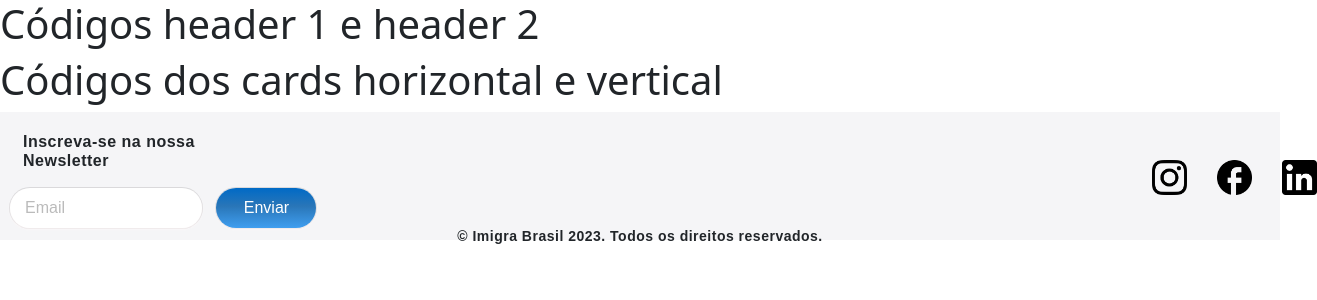
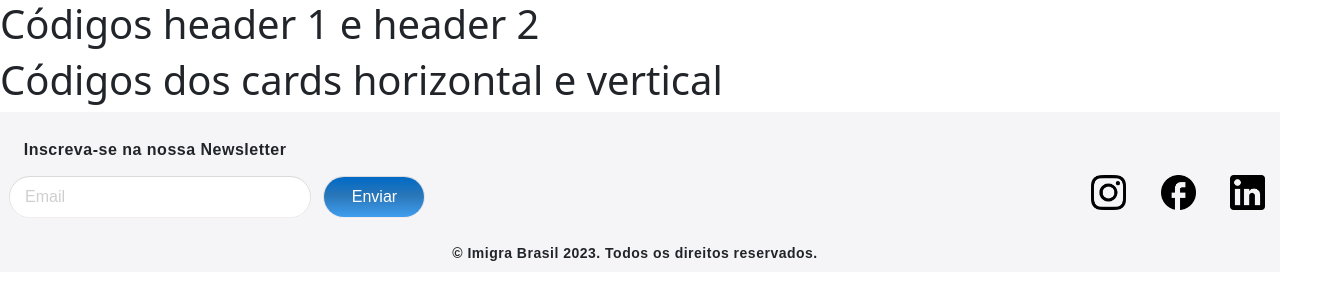
Before and after one commit to ICEI-PUC-Minas-PMV-ADS/pmv-ads-2023-1-e1-proj-web-t1-projeto-imigrante, a website: page src/home.html in a window 1280 px wide. Shown: the whole page, 1317 px wide, since content can reach past the window. Drawn offline with nearby package versions, Linux system fonts and the light colour scheme.

Commit message:
fix-icons-resposiveness

```diff
--- a/src/assets/css/home.css
+++ b/src/assets/css/home.css
@@ -8,44 +8,68 @@ body {
     font-family: "Helvetica", Sans-Serif;
   }
 
+
+
+
+
+  /* Footer start */
   footer {
-    height: 8em;
+    height: 10em;
     width: 100vw;
     background-color: #F5F5F7;
     font-family: Arial, Helvetica, sans-serif;
   }
 
+  /* Envolvendo cadastro newsletter + icons numa tag pai */
+
+  .title-container {
+      display: flex;
+      justify-content: space-between;
+      align-items: center;
+  }
+
   .title-input {
-    position: relative;
+    display: flex;
+    justify-content: space-around;
+    align-items: center;
+    flex-direction: row;
+
   }
-  .title-input h4{
+
+
+  .title-input {
+    display: flex;
+    flex-direction: column;
+  }
+  .title-text h4{
     font-size: 16px;
     margin-left: 23px;
     padding-top: 20px;
     padding-bottom: 10px;
-    width: 15%;
+    width:400px;
     font-weight: bold;
     letter-spacing: 0.5px;
+    text-align: start;
   }
-  .title-input input {
+  .title-inputs input {
     border-radius: 40px ;
     border: none;
     padding: 5px;
     margin-left: 10px;
     margin-right: 0px;
     height: 40px;
-    width: 15%;
+    width: 300px;
     box-shadow: rgb(255, 248, 248) 0px 1px 3px 0px, rgba(27, 31, 35, 0.15) 0px 0px 0px 1px;
 
   }
 
 
   .title-input input:hover {
-    background-color: rgb(238, 238, 238);
+    background-color: rgb(243, 243, 243);
   }
 
   input::placeholder {
-    color: #bbbbbb;
+    color: #cfcfcf;
     padding-left: 10px  ;
   }
 
@@ -58,11 +82,17 @@ body {
 
 #btn:hover {
   cursor: pointer;
-  text-decoration: underline;
+  text-decoration: none;
 }
 
 .title-end {
+  display: flex;
+  justify-content: center;
+  align-items: center;
+  padding: 20px 10px 0px 0px;
   text-align: center;
+
+
 }
 
 .title-end h5 {
@@ -70,16 +100,16 @@ body {
   font-weight: bold;
   letter-spacing: 0.5px;
 
+}
+
+
+.icons {
+  padding-top: 3em;
 
 }
 
-.icons {
-  position: absolute;
-  display: inline-block;
-  display: flex;
-  left: 90%;
-  top: 160px;
 
-  gap: 30px;
+.icons img {
 
+  margin: 15px;
 }
--- a/src/home.html
+++ b/src/home.html
@@ -23,11 +23,16 @@
        </main>
 
        <footer>
-
+            <!-- Cadastro da newsletter -->
+<div class="title-container">
     <div class="title-input">
+        <div class="title-text">
             <h4>Inscreva-se na nossa Newsletter</h4>
+        </div>
+        <div class="title-inputs">
             <input type="email" name="email" id="email" placeholder="Email" required>
             <input id="btn" type="submit" value="Enviar">
+        </div>
 
     </div>
 
@@ -35,7 +40,7 @@
         <a href="https://www.instagram.com/"><img src="./assets/images/insta-logo.png" alt="Instagram" style: width="35px"; height="35px"></a>
         <a href="https://pt-br.facebook.com/"><img src="./assets/images/facebook-logo.png" alt="Facebook" style: width="35px"; height="35px"></a>
         <a href="https://www.linkedin.com/"><img src="./assets/images/linkedin-logo.png" alt="Linkedin" style: width="35px"; height="35px"></a>
-
+    </div>
 </div>
 
 
```
Lines whose indentation alone changed are shown as unchanged.
